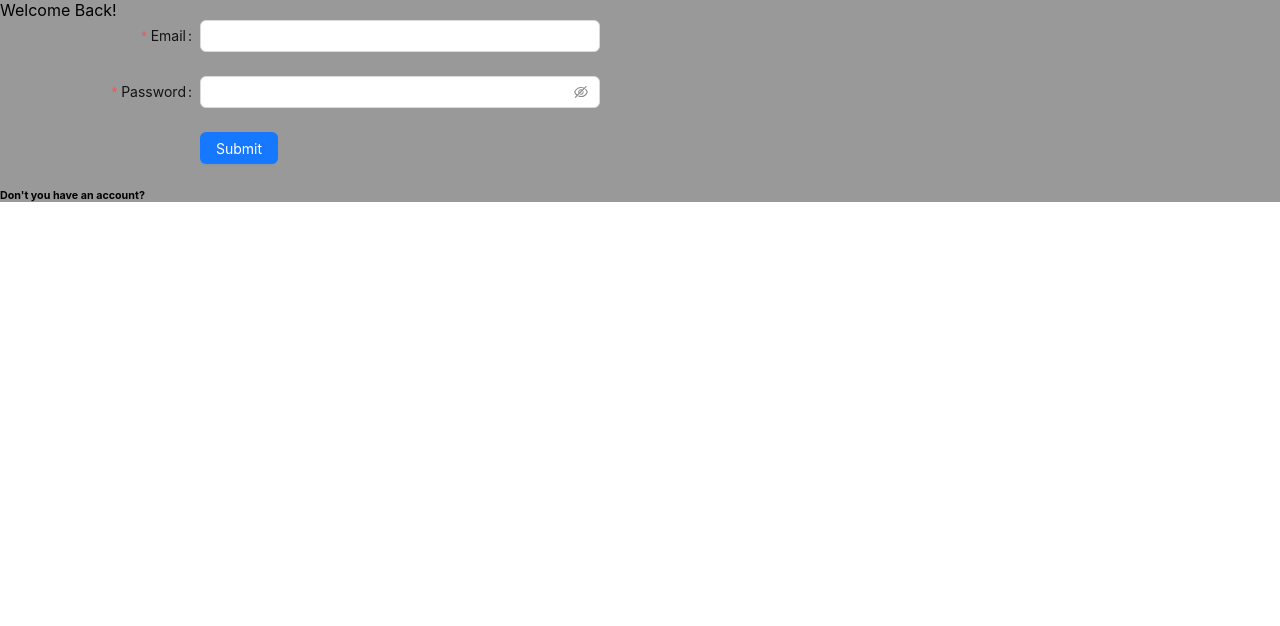
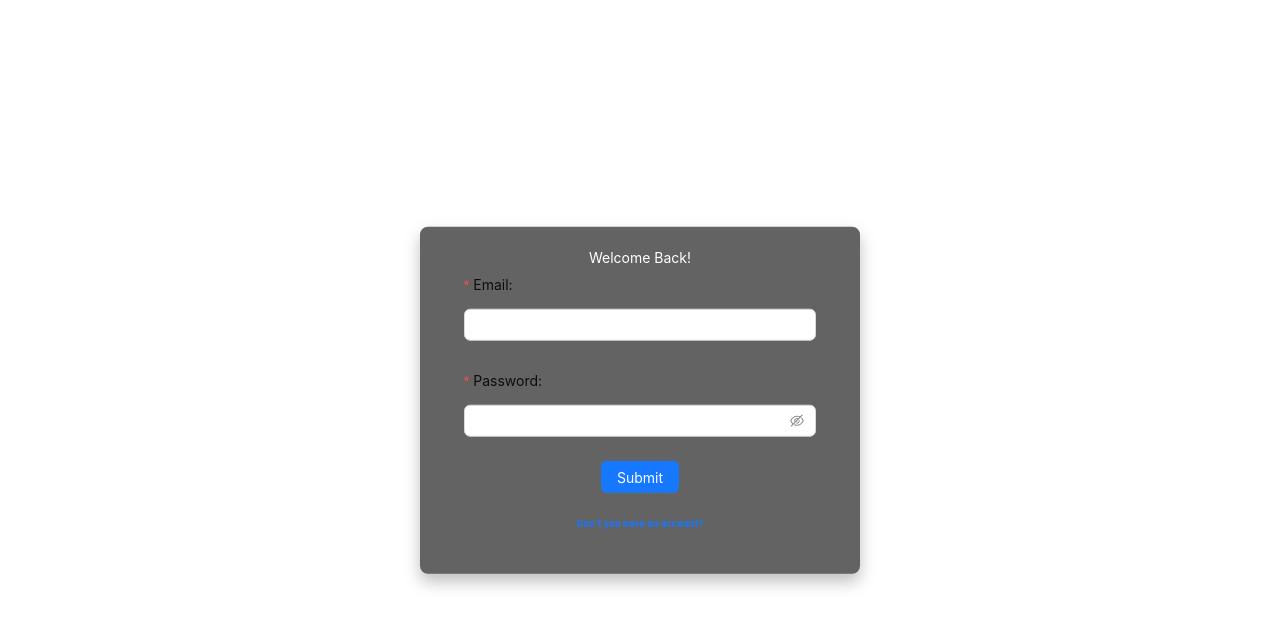
Before and after one commit to FurkanYahsi/Personal-Notepad, a React (Create React App) app: page /login-screen in a window 1280 px wide. Shown: the top 626 px of the page. Built offline with nearby package versions, Linux system fonts and the light colour scheme.

Commit message:
Form düzeltilecek

```diff
--- a/public/index.html
+++ b/public/index.html
@@ -24,7 +24,7 @@
       work correctly both with client-side routing and a non-root public URL.
       Learn how to configure a non-root public URL by running `npm run build`.
     -->
-    <title>React App</title>
+    <title>Personal Notepad</title>
   </head>
   <body>
     <noscript>You need to enable JavaScript to run this app.</noscript>
--- a/src/App.js
+++ b/src/App.js
@@ -1,12 +1,14 @@
 import './App.css';
+import {Routes, Route} from 'react-router-dom'
 import LoginScreen from './pages/login-screen/LoginScreen';
-import {Routes, Route} from 'react-router-dom'
+import NotFoundScreen from './pages/not-found-page/NotFoundScreen';
 
 function App() {
   return (
     <div>
       <Routes>
         <Route path='/login-screen' element={<LoginScreen/>}></Route>
+        <Route path='*' element={<NotFoundScreen/>}></Route>
       </Routes>
     </div>
   );
--- a/src/components/LoginForm.js
+++ /dev/null
@@ -1,44 +0,0 @@
-import { Button, Form, Input } from "antd";
-
-const LoginForm = () => {
-  return (
-    <div>
-      <div className='card' style={{backgroundColor:'#999999'}}>
-        <div className="card-header">Welcome Back!</div>
-        <div className="card-body">
-          <Form   name="basic"
-            labelCol={{ span: 8 }}
-            wrapperCol={{ span: 16 }}
-            style={{ maxWidth: 600 }}
-            initialValues={{ remember: true }}
-            autoComplete="off">
-
-              <Form.Item
-                label='Email:'
-                name='email'
-                rules={[{required:true, message:'Please enter your email address!'}]}>
-                <Input/>
-              </Form.Item>
-
-              <Form.Item
-                label='Password:'
-                name='password'
-                rules={[{required:true, message:'Please enter your password!'}]}>
-                    <Input.Password/>
-              </Form.Item>
-
-              <Form.Item label={null}>
-                <Button type="primary" htmlType="submit">Submit</Button>
-              </Form.Item>
-
-          </Form>
-        </div>
-        <h6 style={{cursor:'pointer'}}>Don't you have an account?</h6>
-      </div>
-
-
-    </div>
-  )
-}
-
-export default LoginForm
--- a/src/components/User.js
+++ b/src/components/User.js
@@ -3,7 +3,7 @@ import UserConsumer from '../contexts/UserContext'
 
 
 const User = (props) => {
-    const {id, name, email, password} = props;
+    const {id, name, surname, email, password} = props;
   return (
     <UserConsumer> {
         value => {
--- a/src/components/Users.js
+++ b/src/components/Users.js
@@ -14,6 +14,7 @@ const Users = () => {
                             <User
                                 id={user.id}
                                 name={user.name}
+                                surname={user.surname}
                                 email={user.email}
                                 password={user.password}
                             />
--- /dev/null
+++ b/src/components/login-form/LoginForm.css
@@ -0,0 +1,16 @@
+.loginForm {
+    position: absolute;
+    top: 50%;
+    left: 50%;
+    transform: translate(-50%, -50%);
+    width: 400px;
+    text-align: center;
+    background-color: rgb(99, 99, 99);
+    justify-content: center;
+    padding: 20px;
+    border-radius: 8px;
+    display: flex;
+    top: 50%;
+    left: 50%;
+    box-shadow: 0 8px 16px rgba(0,0,0,0.25);
+}
--- /dev/null
+++ b/src/components/login-form/LoginForm.js
@@ -0,0 +1,90 @@
+import { Button, Form, Input, notification } from "antd";
+import './LoginForm.css'
+
+import {Link} from "react-router-dom";
+import { useState } from "react";
+// import { useForm } from "antd/es/form/Form";
+
+//@Todo: form düzeltilecek
+
+const LoginForm = () => {
+  // const form = useForm();
+  const [email, emailUpdate] = useState('');
+  const [password, passwordUpdate] = useState('');
+
+  const proceedLogin = (e) => {
+    if (isValid()) {
+      console.log('validation');
+    }
+  }
+  const isValid = () => {
+    let result = true;
+    console.log({email});
+    if (email==='' || email===null) {
+      result = false;
+      console.log('bos');
+
+      notification.warning({
+        message: "Enter your email!",
+        description: "Email is blank",
+        placement: "bottomLeft",
+        duration: 4,
+      });
+    }
+    if (password==='' || password===null) {
+      result = false;
+      notification.warning({
+        message: "Enter your password!",
+        description: "Password is blank",
+        placement: "bottomLeft",
+        duration: 4,
+      });
+    }
+     return result;
+  }
+
+  return (
+    <div className='loginForm'>
+      <div className='card'>
+        <div className="card-header" style={{color:'white'}}>Welcome Back!</div>
+        <div className="card-body">
+          <Form
+            // form={form}
+            name="basic"
+            labelCol={{ span: 24 }}
+            wrapperCol={{ span: 24 }}
+            style={{ maxWidth: 600 }}
+            onFinish = {proceedLogin}>
+
+              <Form.Item
+                label='Email::'
+                name='email'
+                rules={[{ required: true, message: 'Please enter your password!'}]}
+              >
+                <Input type="text" value={email} onChange={e=>emailUpdate(e.target.value)}/>
+              </Form.Item>
+
+              <Form.Item
+                label='Password::'
+                name='password'
+                rules={[{ required: true, message: 'Please enter your password!'}]}
+              >
+                    {/* Kontrol gerekli */}
+                    <Input.Password autoComplete="off" type="text" value={password} onChange={e=>passwordUpdate(e.target.value)}/>
+              </Form.Item>
+
+              <Form.Item label={null}>
+                <Button type="primary" htmlType="submit">Submit</Button>
+              </Form.Item>
+
+          </Form>
+        </div>
+        <h6>
+          <Link to={'/sign-up'}>Don't you have an account?</Link>
+        </h6>
+      </div>
+    </div>
+  )
+}
+
+export default LoginForm
--- a/src/index.js
+++ b/src/index.js
@@ -2,10 +2,13 @@ import React from 'react';
 import ReactDOM from 'react-dom/client';
 import './index.css';
 import App from './App';
+import { App as AntdApp } from "antd";
 import { BrowserRouter } from 'react-router-dom';
 const root = ReactDOM.createRoot(document.getElementById('root'));
 root.render(
-  <BrowserRouter>
-    <App />
-  </BrowserRouter>
+  <AntdApp>
+    <BrowserRouter>
+      <App />
+    </BrowserRouter>
+  </AntdApp>
 );
--- /dev/null
+++ b/src/pages/login-screen/LoginScreen.css
@@ -0,0 +1,7 @@
+.loginScreen {
+    margin-left: auto;
+    margin-right: auto;
+    display: block;
+    justify-content: center;
+    align-items: center;
+}
--- a/src/pages/login-screen/LoginScreen.js
+++ b/src/pages/login-screen/LoginScreen.js
@@ -1,10 +1,11 @@
 import React, { Component } from 'react'
-import LoginForm from '../../components/LoginForm'
+import LoginForm from '../../components/login-form/LoginForm'
+import './LoginScreen.css'
 
 class LoginScreen extends Component {
   render() {
     return (
-      <div>
+      <div className='loginScreen'>
         <header>
           <LoginForm/>
         </header>
--- /dev/null
+++ b/src/pages/not-found-page/NotFoundScreen.js
@@ -0,0 +1,11 @@
+import React from 'react'
+
+const NotFoundScreen = () => {
+  return (
+    <div>
+      <h3>Page Not Found</h3>
+    </div>
+  )
+}
+
+export default NotFoundScreen
```
